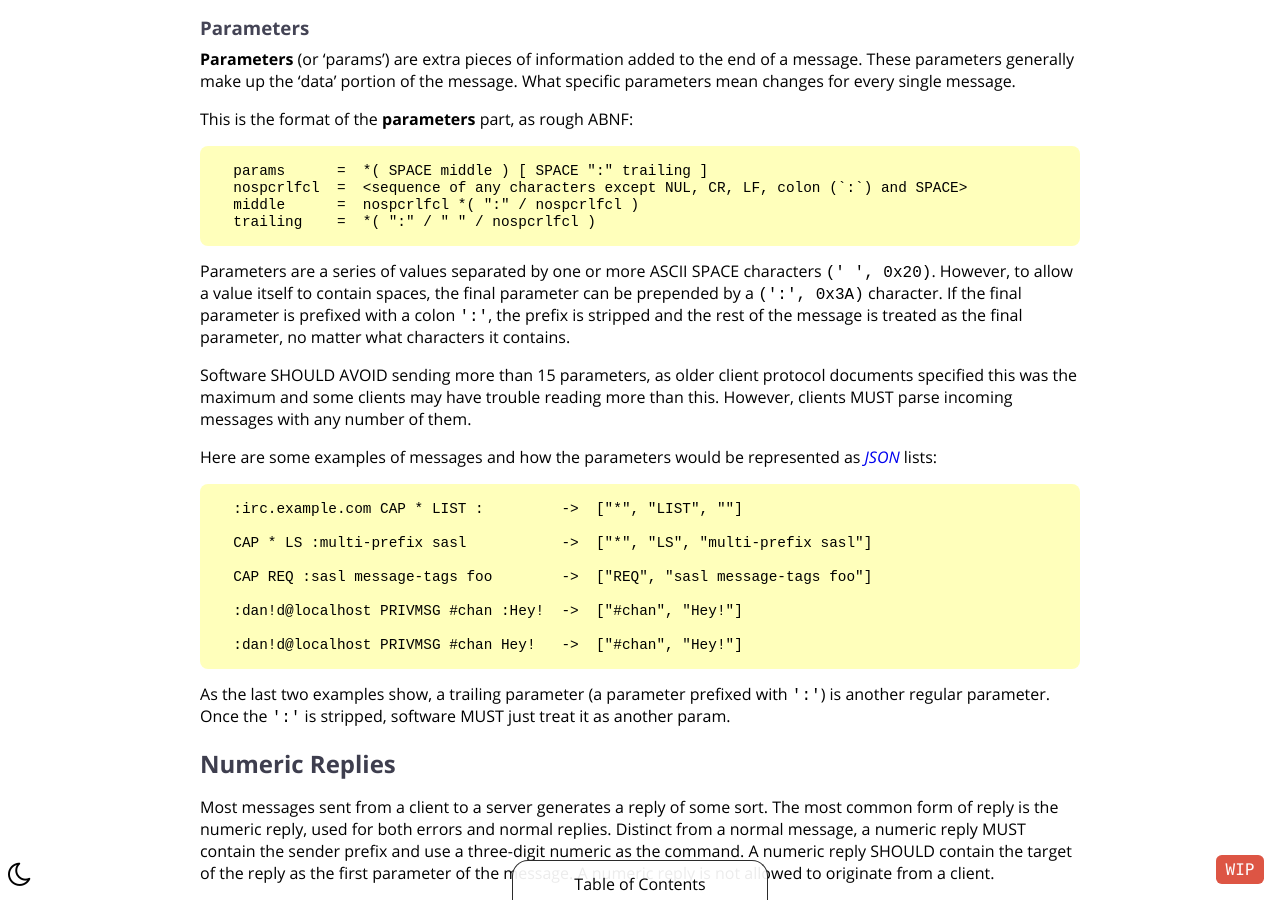
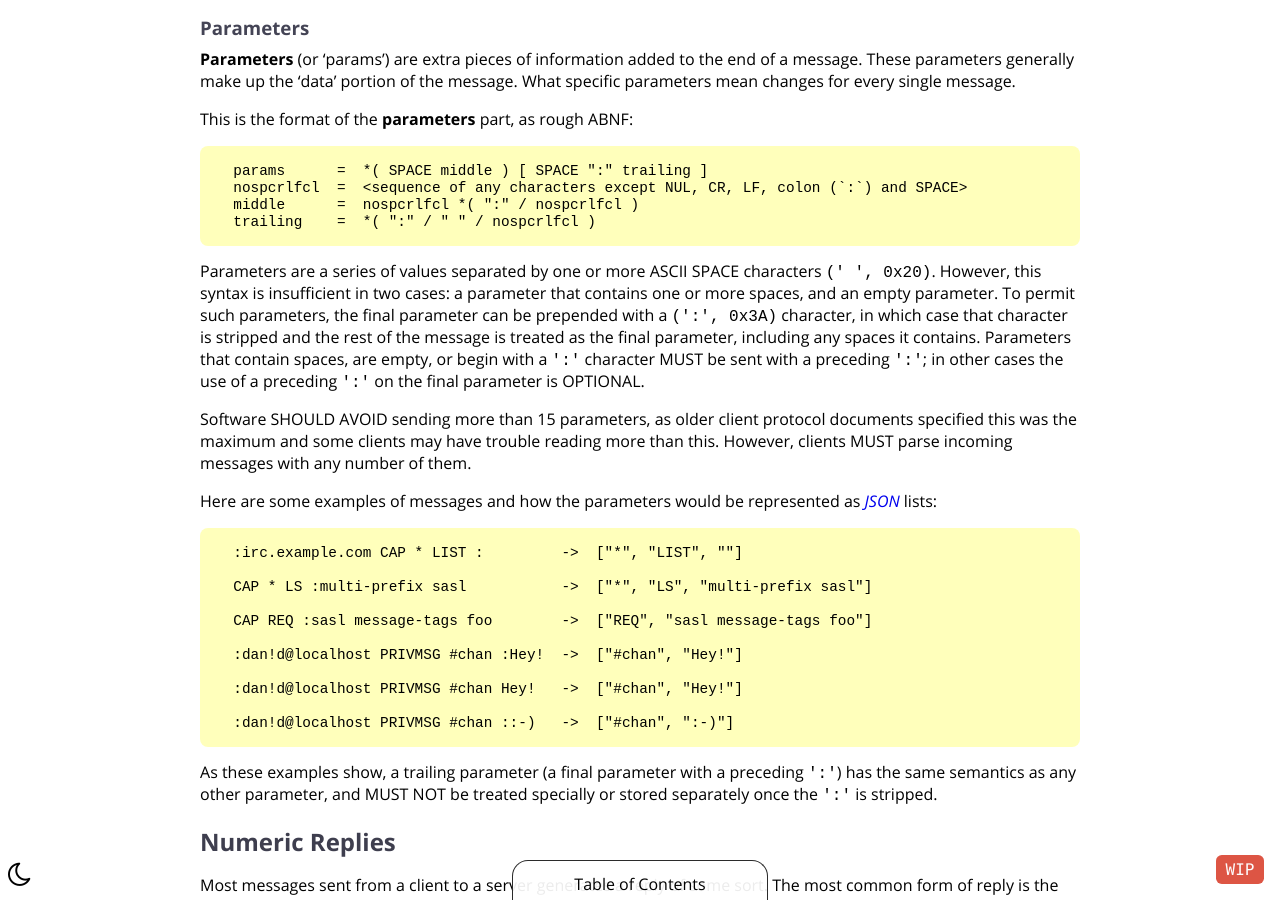
Before and after one commit to ircdocs/modern-irc, a Jekyll site: the page built from index.md, in a window 1280 px wide and 900 px high, scrolled down 9067 px. Built offline with Jekyll 4.4.1, drawn with Linux system fonts in a browser that asks for light colours.

Commit message:
additional clarification around trailing parameters (#116)
* additional clarification around trailing parameters

* language tweak; consistently enclose : in single quotes

* fix buggy example

* remove unnecessary MAY, language tweaks

* Update index.md

Co-authored-by: Daniel Oaks <daniel@danieloaks.net>

* Update index.md

Co-authored-by: Daniel Oaks <daniel@danieloaks.net>

Co-authored-by: Daniel Oaks <daniel@danieloaks.net>

```diff
--- a/index.md
+++ b/index.md
@@ -346,7 +346,7 @@ This is the format of the **parameters** part, as rough ABNF:
       middle      =  nospcrlfcl *( ":" / nospcrlfcl )
       trailing    =  *( ":" / " " / nospcrlfcl )
 
-Parameters are a series of values separated by one or more ASCII SPACE characters `(' ', 0x20)`. However, to allow a value itself to contain spaces, the final parameter can be prepended by a `(':', 0x3A)` character. If the final parameter is prefixed with a colon `':'`, the prefix is stripped and the rest of the message is treated as the final parameter, no matter what characters it contains.
+Parameters are a series of values separated by one or more ASCII SPACE characters `(' ', 0x20)`. However, this syntax is insufficient in two cases: a parameter that contains one or more spaces, and an empty parameter. To permit such parameters, the final parameter can be prepended with a `(':', 0x3A)` character, in which case that character is stripped and the rest of the message is treated as the final parameter, including any spaces it contains. Parameters that contain spaces, are empty, or begin with a `':'` character MUST be sent with a preceding `':'`; in other cases the use of a preceding `':'` on the final parameter is OPTIONAL.
 
 Software SHOULD AVOID sending more than 15 parameters, as older client protocol documents specified this was the maximum and some clients may have trouble reading more than this. However, clients MUST parse incoming messages with any number of them.
 
@@ -362,7 +362,9 @@ Here are some examples of messages and how the parameters would be represented a
 
       :dan!d@localhost PRIVMSG #chan Hey!   ->  ["#chan", "Hey!"]
 
-As the last two examples show, a trailing parameter (a parameter prefixed with `':'`) is another regular parameter. Once the `':'` is stripped, software MUST just treat it as another param.
+      :dan!d@localhost PRIVMSG #chan ::-)   ->  ["#chan", ":-)"]
+
+As these examples show, a trailing parameter (a final parameter with a preceding `':'`) has the same semantics as any other parameter, and MUST NOT be treated specially or stored separately once the `':'` is stripped.
 
 
 
```
